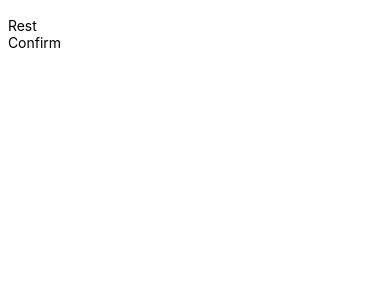
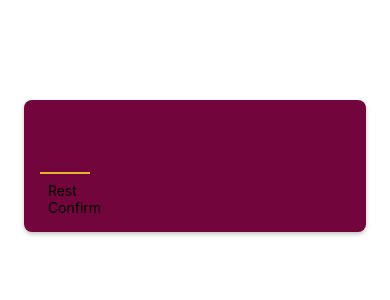
Before and after one commit to FelipeGinklings/GameApp, a React Native app: screen / in a window 390 px wide. Shown: the top 300 px of the page. Built offline with nearby package versions, Linux system fonts and the light colour scheme.

Commit message:
Styling the "Number Input" Element & Configuring the TextInput Field

```diff
--- a/components/PrimaryButton.js
+++ b/components/PrimaryButton.js
@@ -10,4 +10,4 @@
 
 export default PrimaryButton;
 
-const styles = StyleSheet.create({});
+// const styles = StyleSheet.create({});
--- a/screens/StartGameScreen.js
+++ b/screens/StartGameScreen.js
@@ -3,8 +3,14 @@
 
 const StartGameScreen = () => {
 	return (
-		<View>
-			<TextInput />
+		<View style={styles.inputContainer}>
+			<TextInput
+				style={styles.textInput}
+				maxLength={2}
+				keyboardType="number-pad"
+				autoCapitalize="none"
+        autoCorrect={false}
+			/>
 
 			<PrimaryButton> Rest</PrimaryButton>
 			<PrimaryButton> Confirm</PrimaryButton>
@@ -14,4 +20,31 @@
 
 export default StartGameScreen;
 
-const styles = StyleSheet.create({});
+const styles = StyleSheet.create({
+	inputContainer: {
+		marginTop: 100,
+		marginHorizontal: 24,
+		padding: 16,
+		backgroundColor: '#72063c',
+		borderRadius: 8,
+		shadowColor: 'black',
+		// ANDROID
+		elevation: 4,
+		// IOS
+		shadowOffset: { width: 0, height: 2 },
+		shadowRadius: 4,
+		shadowOpacity: 0.25,
+	},
+
+	textInput: {
+		height: 50,
+		width: 50,
+		fontSize: 32,
+		borderBottomColor: '#ddb52f',
+		borderBottomWidth: 2,
+		color: '#ddb52f',
+		marginVertical: 8,
+		fontWeight: 'bold',
+		textAlign: 'center',
+	},
+});
```
